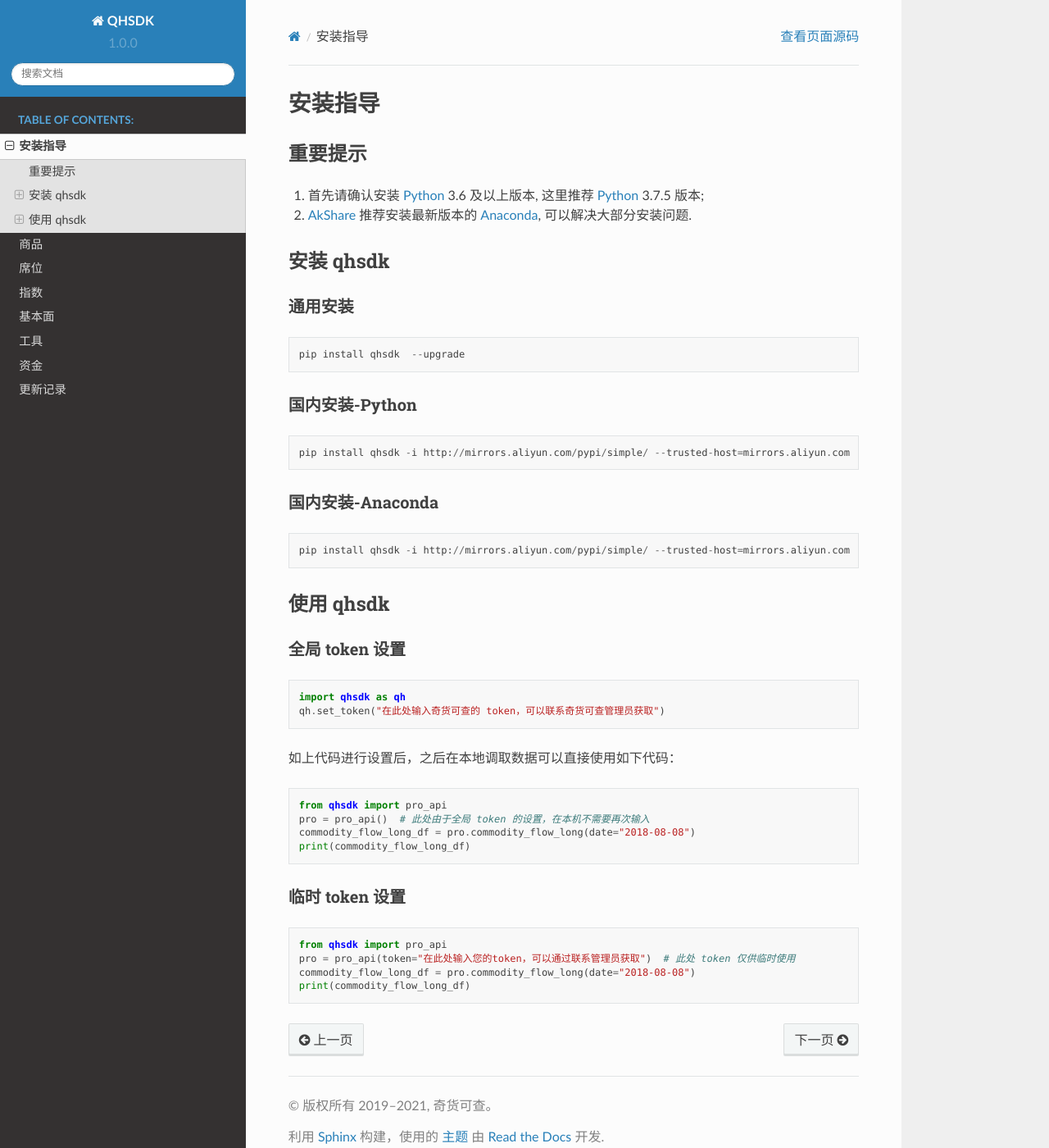
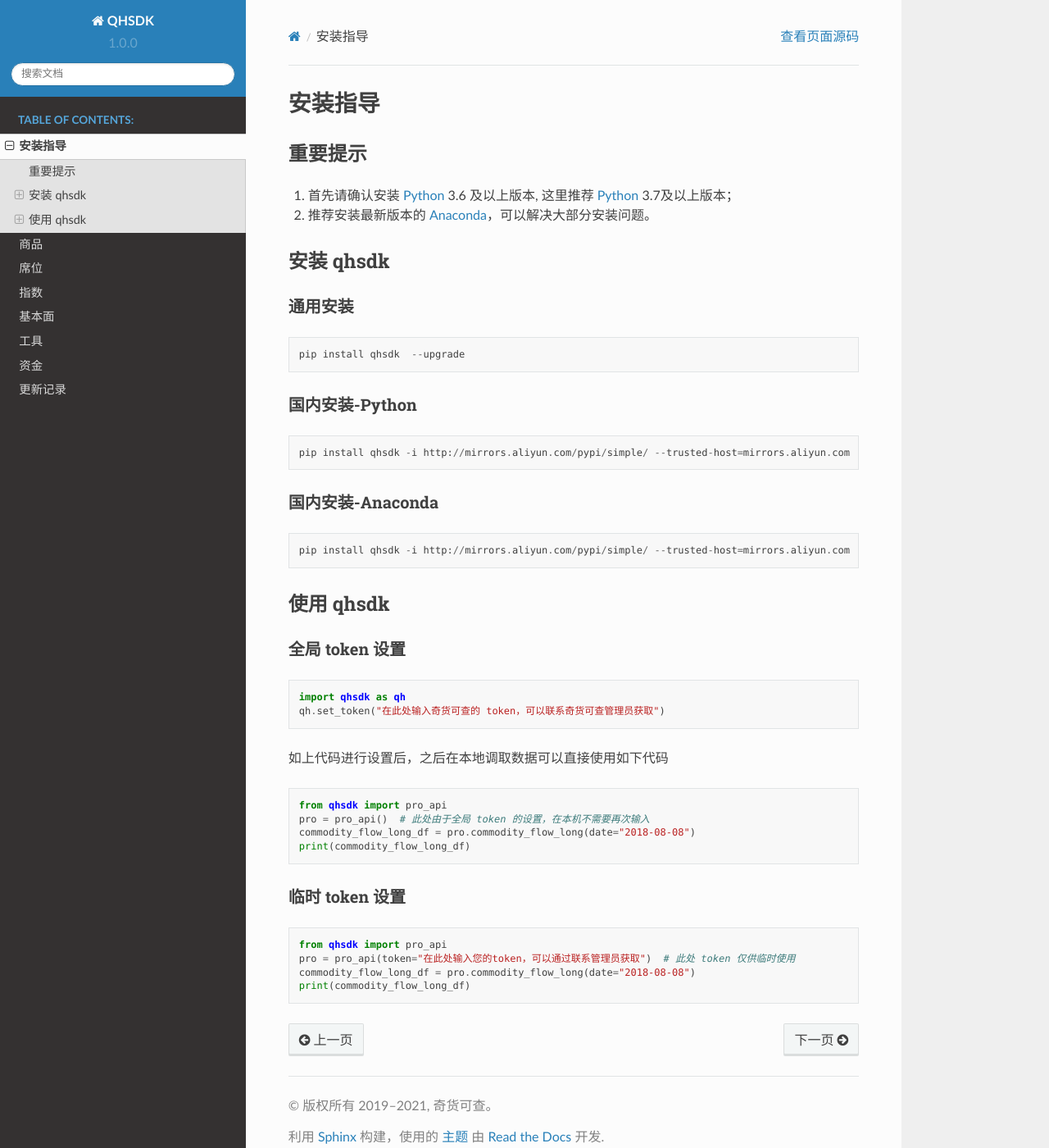
Before and after one commit to albertandking/qhsdk, a Sphinx documentation site: the page built from docs/installation.md, in a window 1280 px wide and 1400 px high. Shown: the whole window at 82% size. Built offline with Sphinx 7.4.7 and the Read the Docs theme 2.0.0, drawn with Linux system fonts in a browser that asks for light colours.

Commit message:
docs(docs): docs
docs

````diff
--- a/docs/index.rst
+++ b/docs/index.rst
@@ -3,7 +3,7 @@
    You can adapt this file completely to your liking, but it should at least
    contain the root `toctree` directive.
 
-欢迎来到奇货可查 Python SDK 文档，需要获得授权码，请访问：https://qhkch.com/
+欢迎来到奇货可查 Python SDK 文档，如需要获取授权 token，请访问：https://qhkch.com/
 =================================================================================
 
 .. toctree::
--- a/docs/installation.md
+++ b/docs/installation.md
@@ -2,8 +2,8 @@
 
 ## 重要提示
 
-1. 首先请确认安装 [Python](https://www.python.org/) 3.6 及以上版本, 这里推荐 [Python](https://www.python.org/) 3.7.5 版本;
-2. [AkShare](https://github.com/jindaxiang/akshare) 推荐安装最新版本的 [Anaconda](https://www.anaconda.com/), 可以解决大部分安装问题.
+1. 首先请确认安装 [Python](https://www.python.org) 3.6 及以上版本, 这里推荐 [Python](https://www.python.org/) 3.7及以上版本；
+2. 推荐安装最新版本的 [Anaconda](https://www.anaconda.com)，可以解决大部分安装问题。
 
 ## 安装 qhsdk
 
@@ -34,7 +34,7 @@ import qhsdk as qh
 qh.set_token("在此处输入奇货可查的 token，可以联系奇货可查管理员获取")
 ```
 
-如上代码进行设置后，之后在本地调取数据可以直接使用如下代码：
+如上代码进行设置后，之后在本地调取数据可以直接使用如下代码
 
 ```python
 from qhsdk import pro_api
````
